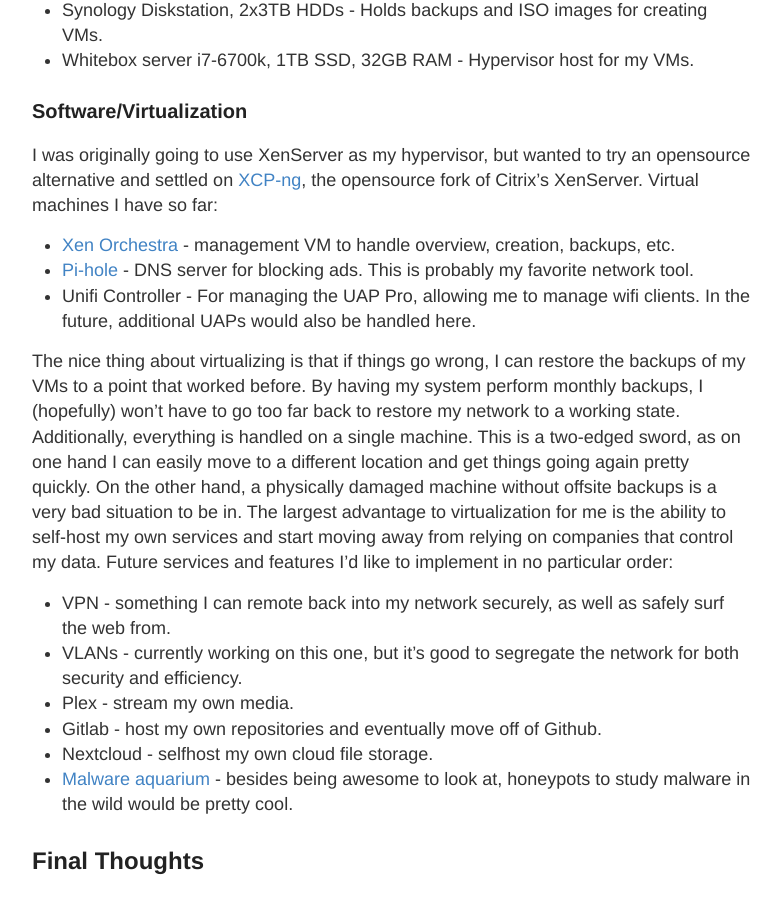
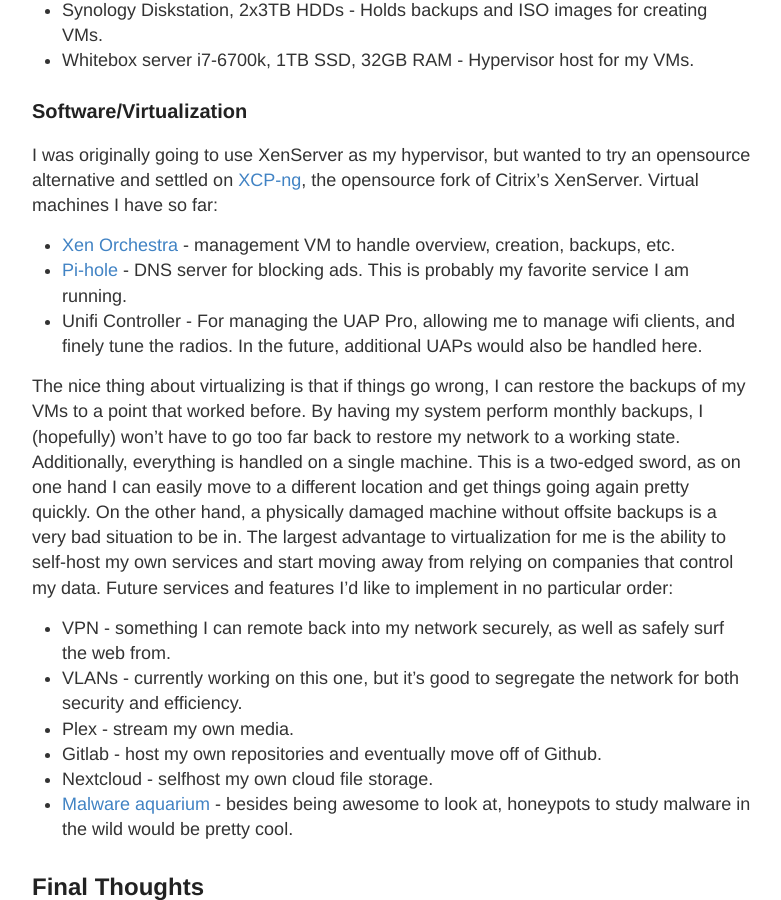
Before and after one commit to quickbrownfox319/quickbrownfox319.github.io, a Jekyll site: the page built from _posts/2019-11-08-Homelab-setup.md, in a window 1280 px wide and 900 px high, scrolled down 1672 px. Shown: the whole window, without its empty margins (248-1029 px from the left). Built offline with Jekyll 4.4.1, drawn with Linux system fonts in a browser that asks for light colours; our own code applies the rules of GitHub Pages for plain Markdown files.

Commit message:
some language cleanup

```diff
--- a/_posts/2019-11-08-Homelab-setup.md
+++ b/_posts/2019-11-08-Homelab-setup.md
@@ -27,8 +27,8 @@ Current hardware is a combination of salvaged and newly purchased. If you look o
 I was originally going to use XenServer as my hypervisor, but wanted to try an opensource alternative and settled on [XCP-ng](https://xcp-ng.org/), the opensource fork of Citrix's XenServer. Virtual machines I have so far:
 
   * [Xen Orchestra](https://xen-orchestra.com/#!/xo-home) - management VM to handle overview, creation, backups, etc.
-  * [Pi-hole](https://pi-hole.net/) - DNS server for blocking ads. This is probably my favorite network tool.
-  * Unifi Controller - For managing the UAP Pro, allowing me to manage wifi clients. In the future, additional UAPs would also be handled here.
+  * [Pi-hole](https://pi-hole.net/) - DNS server for blocking ads. This is probably my favorite service I am running.
+  * Unifi Controller - For managing the UAP Pro, allowing me to manage wifi clients, and finely tune the radios. In the future, additional UAPs would also be handled here.
 
 The nice thing about virtualizing is that if things go wrong, I can restore the backups of my VMs to a point that worked before. By having my system perform monthly backups, I (hopefully) won't have to go too far back to restore my network to a working state. Additionally, everything is handled on a single machine. This is a two-edged sword, as on one hand I can easily move to a different location and get things going again pretty quickly. On the other hand, a physically damaged machine without offsite backups is a very bad situation to be in. The largest advantage to virtualization for me is the ability to self-host my own services and start moving away from relying on companies that control my data. Future services and features I'd like to implement in no particular order:
 
```
